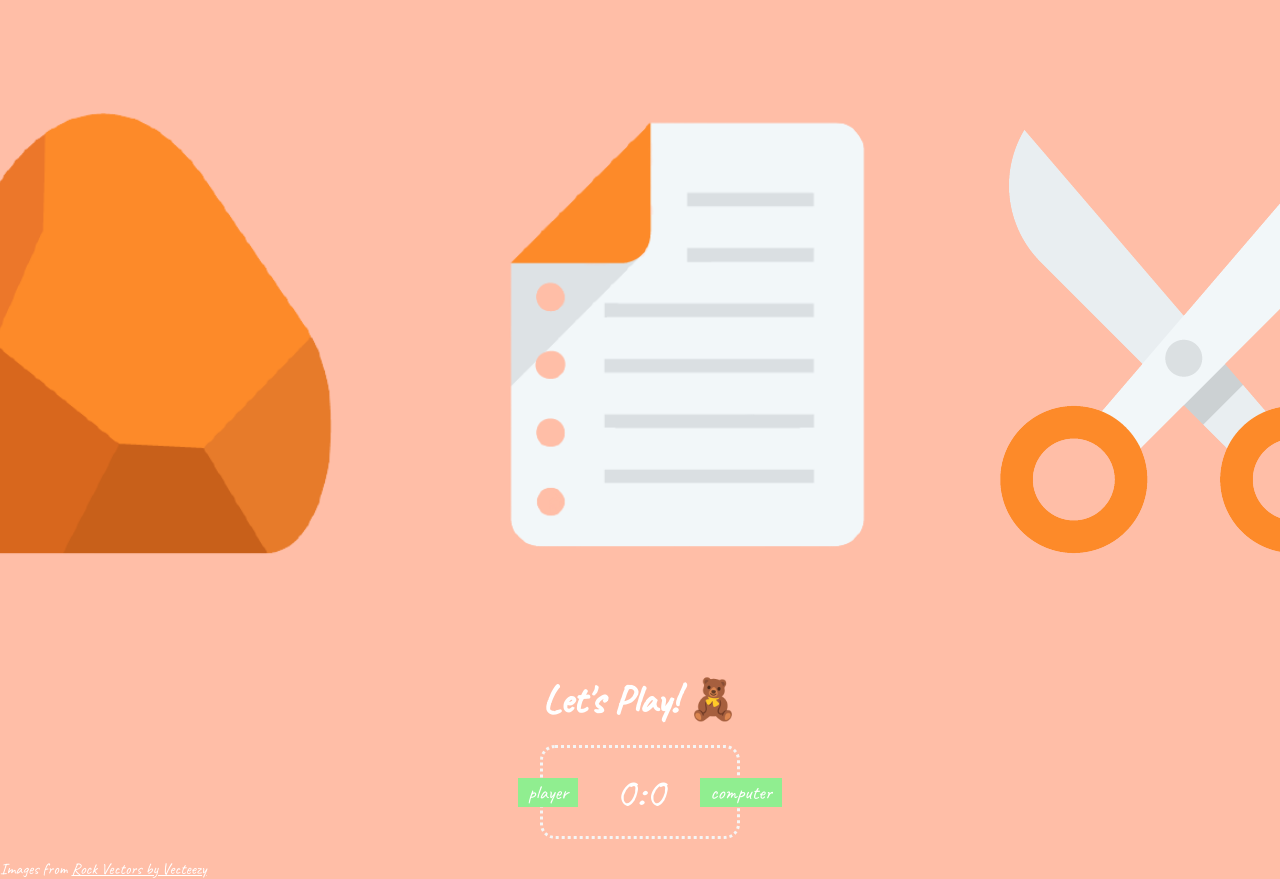
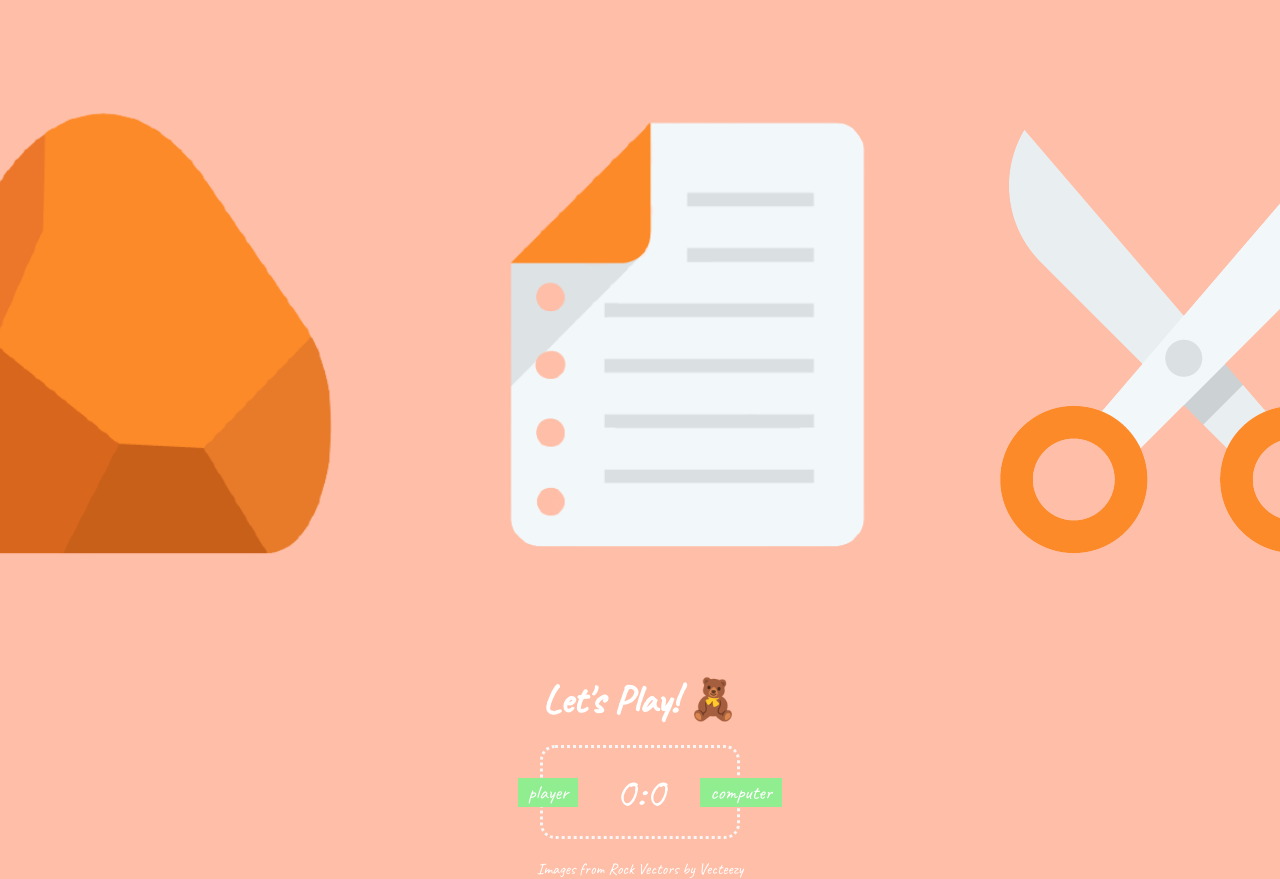
Before and after one commit to snufkinwa/rockpaperscissorsJS, a plain HTML site: page index.html in a window 1280 px wide. Shown: the top 879 px of the page. Drawn offline with Linux system fonts and the light colour scheme.

Commit message:
Update style.css

```diff
--- a/style.css
+++ b/style.css
@@ -4,6 +4,7 @@
     box-sizing: border-box;
     font-family: Caveat, sans-serif;
     color:white;
+    text-decoration: none;
 }
 
 body{
@@ -74,3 +75,7 @@ main{
     cursor: pointer;
     background: rgba(226, 167, 226, 0.288);
 }
+.credit{
+    text-align: center;
+    color: white;
+}
```
